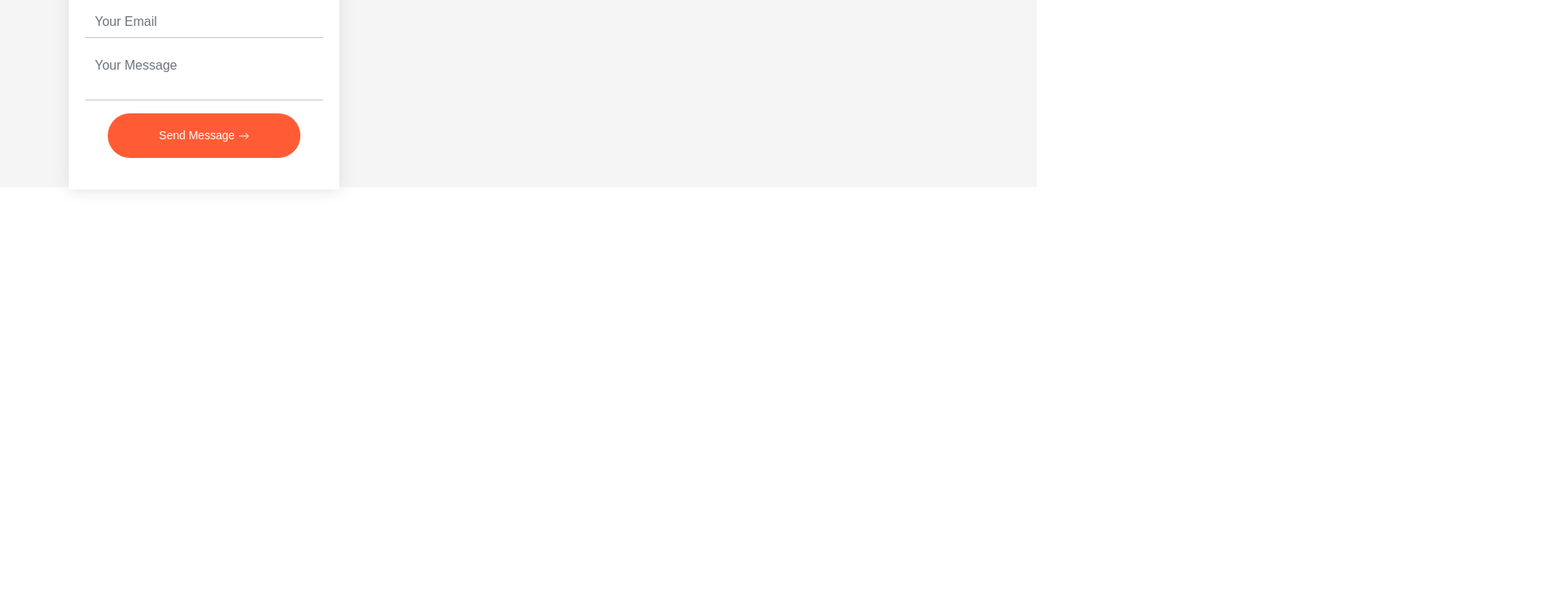
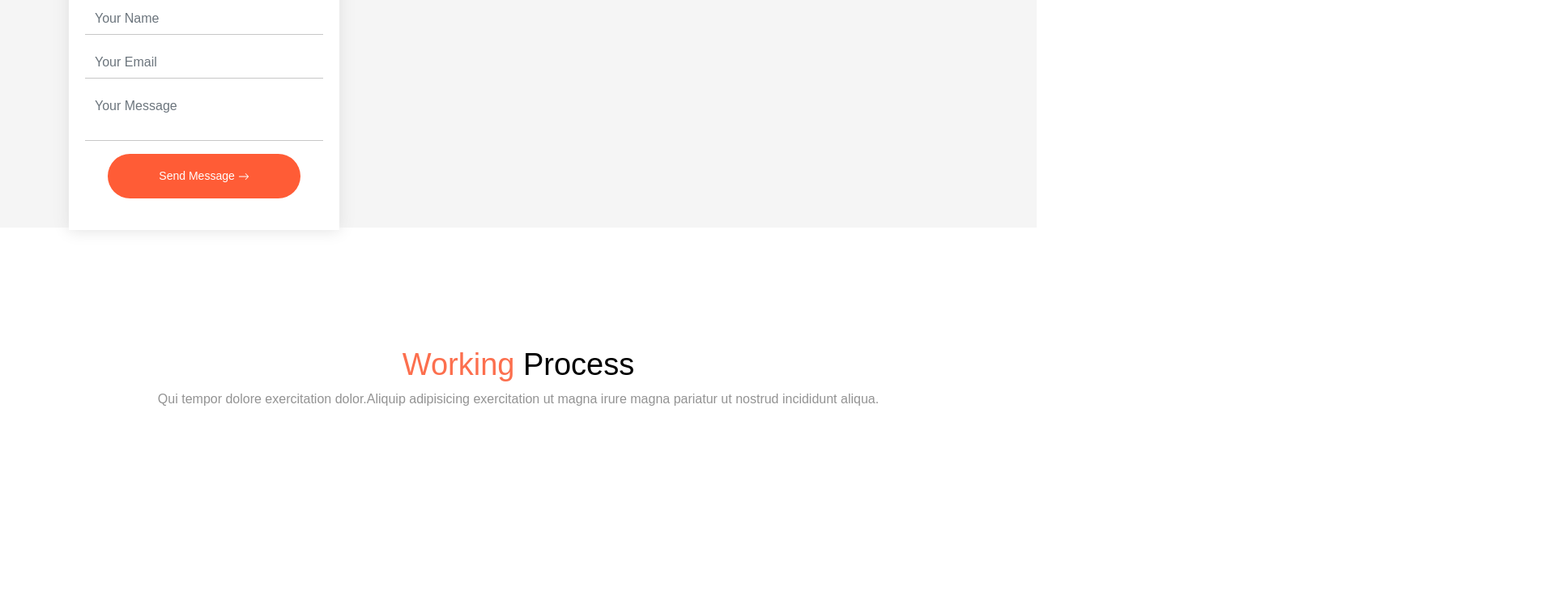
Before and after one commit to AAAlekseenko/SALP, a plain HTML site: page index.html in a window 1280 px wide. Shown: the part 640-1371 px from the top of the page at 81% size, 1920 px wide, since content can reach past the window. After the commit the page ends 1161 px from the top, so only its background shows below. Drawn offline with nearby package versions, Linux system fonts and the light colour scheme.

Commit message:
Fix text color

```diff
--- a/css/main.scss
+++ b/css/main.scss
@@ -1,6 +1,8 @@
 $color-gray: #706b73;
 $first-type_back-color: #f5f5f5;
 $second-type_back-color: #ffffff;
+$block__topic_font-size: 2.375rem;
+$block__text_font-size: 1rem;
 * {
 
     font-family: OpenSans, sans-serif;
@@ -65,13 +67,13 @@ header {
     padding-top: 7.9375rem;
 }
 .smart-logo {
-    font-size: 2.375rem;
+    font-size: $block__topic_font-size;
     color: $color-gray;
     text-align: center;
 }
 
 .smart-text {
-    color: #565656;
+    color: #939393;
     padding-bottom: 114px;
 }
 .form-block {
@@ -81,12 +83,14 @@ header {
     box-shadow: 0 0 19px rgba(223, 223, 223, 1) ;
 }
 .form-block__logo {
-    font-size: 16px;
+    font-size: 1.25rem;
+    padding-bottom: 45px;
 }
 
 .form-block_textarea {
     resize: none;
     width: 294px;
+    height: 50px;
 }
 
 .input_border-bottom {
@@ -115,7 +119,17 @@ border-radius: 31px;
 
 .working {
     margin-top: -3px;
-    width: 2000px;
-    height: 500px;
+    padding-top: 147px;
     background-color: $second-type_back-color;
 }
+
+.blocks__topic_main-type {
+    font-size: $block__topic_font-size;
+    color: black;
+}
+
+.blocks__text_main-type {
+    font-size: $block__text_font-size;
+    color: #939393;
+
+}
--- a/index.html
+++ b/index.html
@@ -95,7 +95,27 @@
                 </div>
 
             </section>
-            <section class="working"></section>
+            <section class="working">
+                <div class="container">
+                    <div class="row justify-content-center">
+                        <div class="col-auto">
+                            <h2 class="blocks__topic_main-type">
+                                <span class="span_first-letters">
+                                    Working
+                                </span>
+                                    Process
+                            </h2>
+                        </div>
+                    </div>
+                    <div class="row justify-content-center">
+                        <div class="col-auto">
+                            <p class="blocks__text_main-type ">
+                                Qui tempor dolore exercitation dolor.Aliquip adipisicing exercitation ut magna irure magna pariatur ut nostrud incididunt aliqua.
+                            </p>
+                        </div>
+                    </div>
+                </div>
+            </section>
             <section class="featured"></section>
             <section class="services"></section>
             <section class="team"></section>
```
Also changed, not shown: css/main.css, 1 other file.
